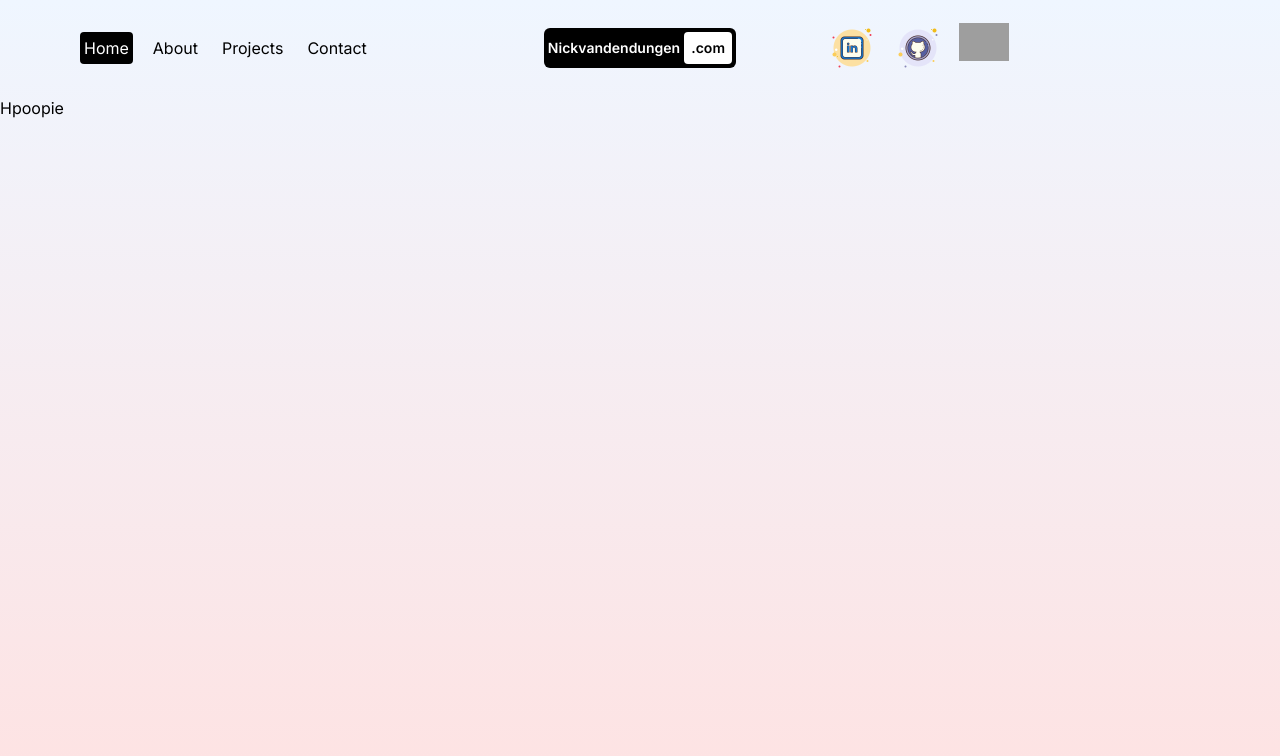
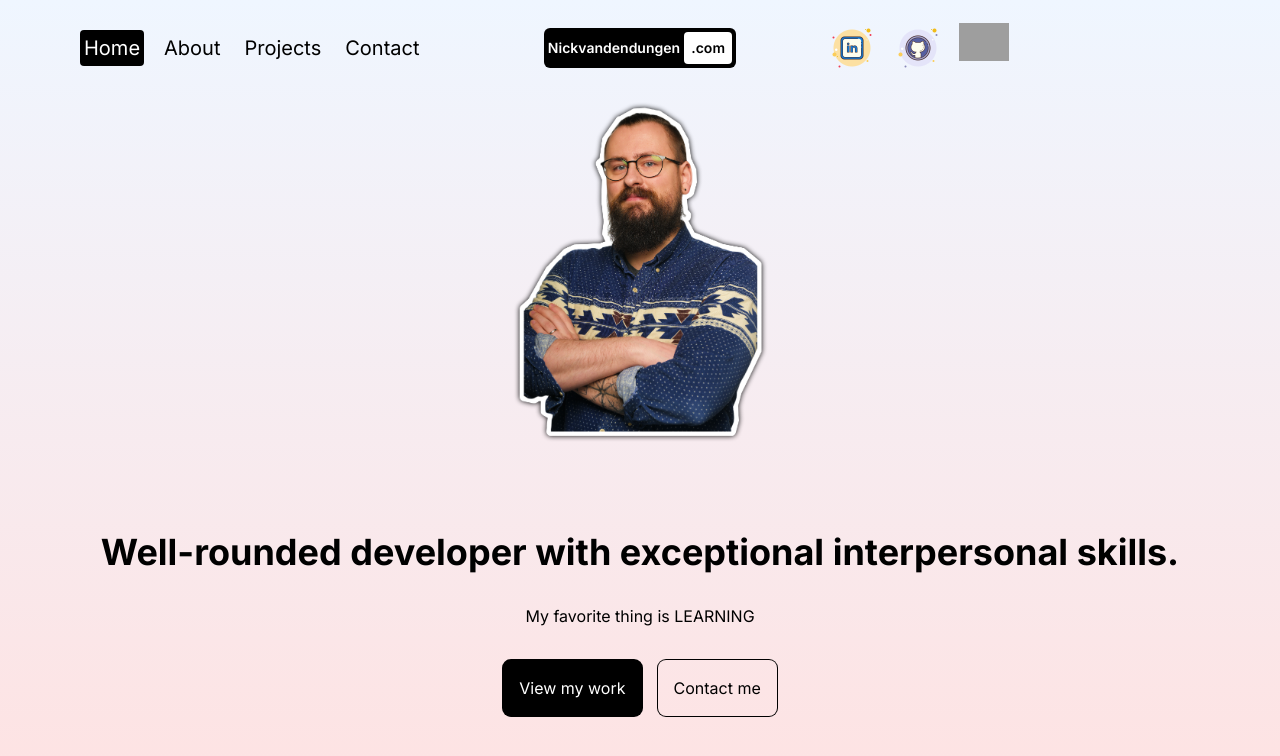
Before and after one commit to Nicktvdd/new-portfolio, a Next.js app: page / in a window 1280 px wide. Shown: the top 756 px of the page. Built offline with nearby package versions, Linux system fonts and the light colour scheme; grey boxes are pictures that could not be loaded.

Commit message:
Front page start

```diff
--- a/src/app/layout.js
+++ b/src/app/layout.js
@@ -15,10 +15,10 @@
       <body className={inter.className}>
         <div className="w-screen h-screen bg-gradient-to-b from-blue-50 to-red-100">
           <div className="h-24">
-            <Navbar />
+          <Navbar />
           </div>
-          <div className="h-[calc(100%-6rem)]">{children}</div>
-        </div>
+          <div className="h-[calc(100vh-6rem)]">{children}</div>
+      </div>
       </body>
     </html>
   );
--- a/src/app/page.jsx
+++ b/src/app/page.jsx
@@ -1,5 +1,26 @@
+import Image from "next/image"
+
 const Homepage = () => {
-  return <div>Hpoopie</div>;
-};
+  return (
+    <div className="h-full flex flex-col">
+      {/* IMAGE CONTAINER */}
+      <div className="h-1/2 relative">
+        <Image src="/hero.png" alt="" fill className="object-contain" />
+      </div>
+      {/* TEXT CONTAINER */}
+      <div className="h-1/2 flex flex-col gap-8 items-center justify-center">
+      {/* TITLE */}
+      <h1 className="text-4xl font-bold">Well-rounded developer with exceptional interpersonal skills.</h1>
+      {/* DESCRIPTION*/}
+      <p>My favorite thing is LEARNING</p>
+      {/* BUTTONS */}
+      <div className="flex gap-4">
+        <button className="p-4 rounded-lg ring-1 ring-black bg-black text-white">View my work</button>
+        <button className="p-4 rounded-lg ring-1 ring-black">Contact me</button>
+      </div>
+    </div>
+  </div>
+  )
+}
 
-export default Homepage;
+export default Homepage
--- a/src/components/navbar.jsx
+++ b/src/components/navbar.jsx
@@ -15,7 +15,7 @@
     const [open, setOpen] = useState(false);
 
     return (
-        <div className="h-full flex items-center justify-between px-4 sm:px-8 md:px-12 lg:px-20 xl:px48">
+        <div className="h-full flex items-center justify-between px-4 sm:px-8 md:px-12 lg:px-20 xl:px48 text-xl">
             {/* LINKS */}
             <div className="hidden md:flex gap-4 w-1/3">
                 {links.map(link=>(
@@ -23,7 +23,7 @@
                 ))}
             </div>
             {/* LOGO */}
-            <div className="md:hidden lg:flex w-1/3 justify-center">
+            <div className="md:hidden lg:flex xl:-1/3 xl:justify-center">
                 <Link href="/" className="text-sm bg-black rounded-md p-1 font-semibold flex items-center justify-center">
                     <span className="text-white mr-1">Nickvandendungen</span>
                     <span className="w-12 h-8 rounded bg-white text-black flex items-center justify-center">.com</span>
```
Also changed, not shown: public/hero.png (added).
